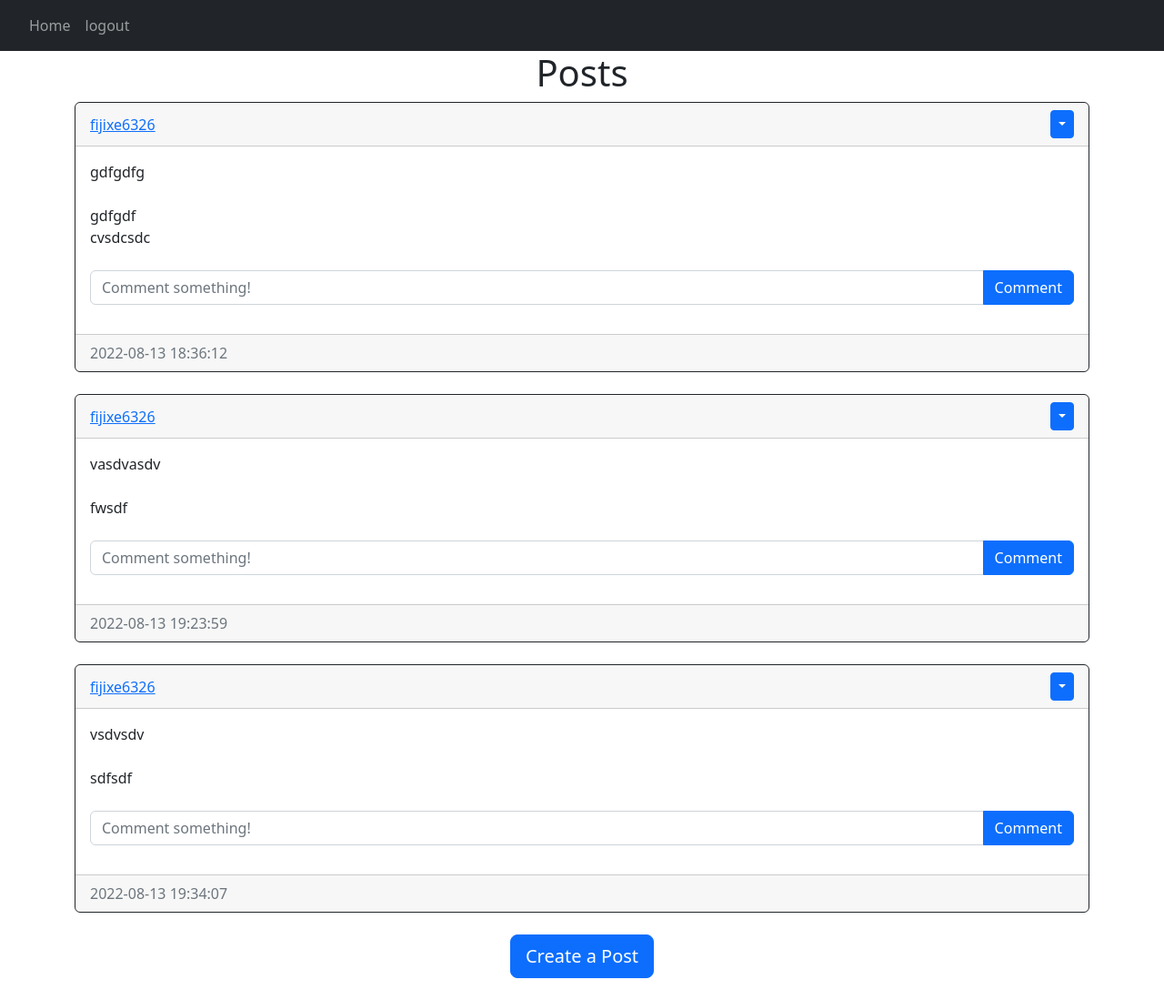
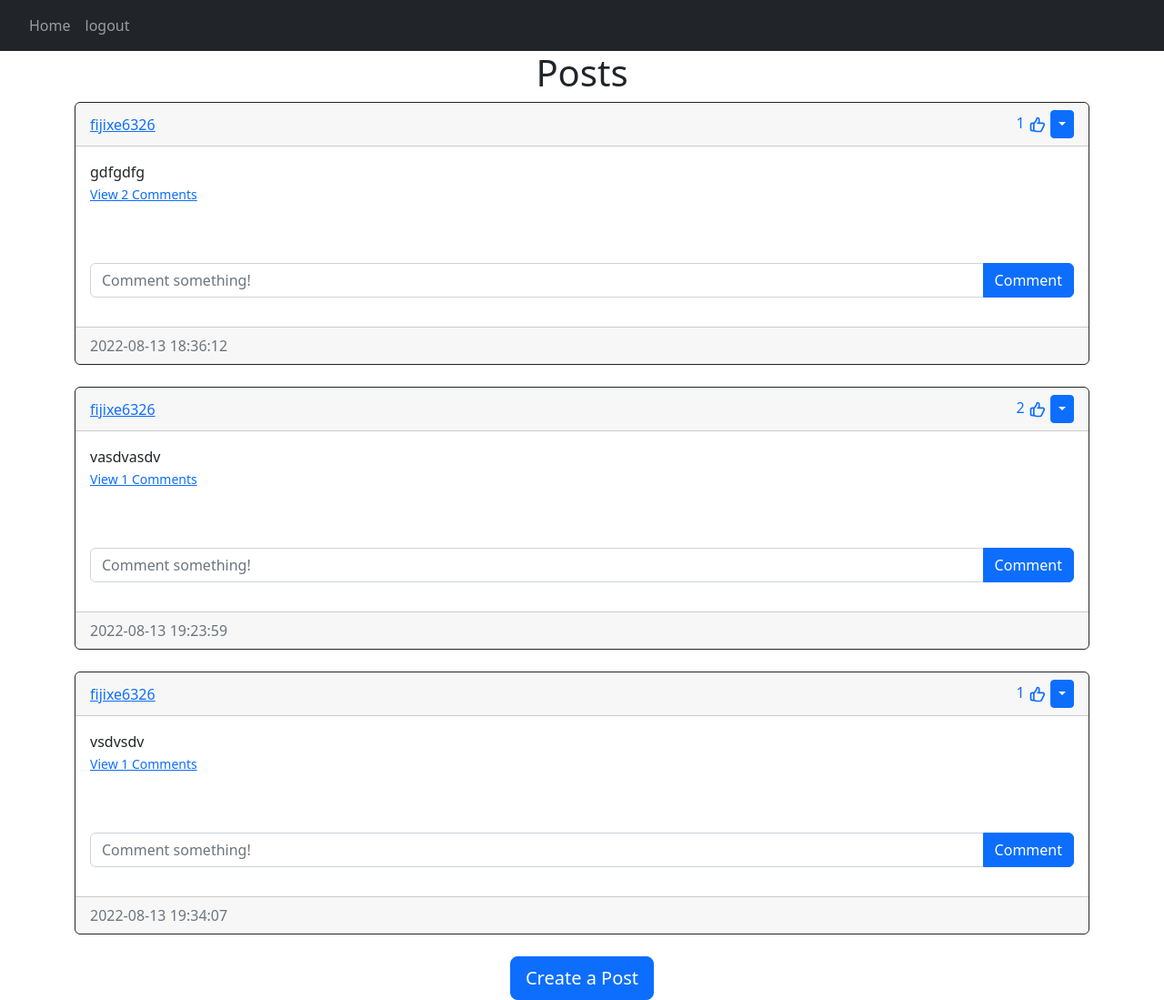
Before and after one commit to cent-dxv/Flask_102-A-Simple-Blog-Website-c-, a Flask app: page / in a window 1280 px wide. Shown: the whole page at 91% size. Before the commit the page ends 1075 px from the top, so only its background shows below. Run offline with Flask 2, Linux system fonts and the light colour scheme; a user stored in the database is signed in; data comes from the database, SQL or seed files in the repository.

Commit message:
like functionality aded

```diff
--- a/service/templates/post_card.html
+++ b/service/templates/post_card.html
@@ -3,9 +3,34 @@
 <h1 align="center">{% block header %}Posts{% endblock %}</h1>
 <div id="posts">
   {% for post in posts %}
+
   <div class="card border-dark">
     <div class="card-header d-flex justify-content-between align-items-center">
       <a href="/posts/{{post.user.username}}">{{post.user.username}}</a>
+
+      <div>
+        <a  class="" href="/like_posts/{{post.id}}" style ="text-decoration: none;"role="button">
+         {{post.likes |length}}
+
+          <svg
+            style="width: 20px"
+            class="w-2 h-2"
+            data-darkreader-inline-stroke=""
+            fill="none"
+            stroke="currentColor"
+            style="--darkreader-inline-stroke: currentColor"
+            viewBox="0 0 24 24"
+            xmlns="http://www.w3.org/2000/svg"
+          >
+            <path
+              stroke-linecap="round"
+              stroke-linejoin="round"
+              stroke-width="2"
+              d="M14 10h4.764a2 2 0 011.789 2.894l-3.5 7A2 2 0 0115.263 21h-4.017c-.163 0-.326-.02-.485-.06L7 20m7-10V5a2 2 0 00-2-2h-.095c-.5 0-.905.405-.905.905 0 .714-.211 1.412-.608 2.006L7 11v9m7-10h-2M7 20H5a2 2 0 01-2-2v-6a2 2 0 012-2h2.5"
+            ></path>
+          </svg>
+        </a>
+
         {% if user.id == post.author %}
         <div class="btn-group">
           <button
@@ -15,20 +40,70 @@
           ></button>
           <ul class="dropdown-menu">
             <li>
-            <a href="/delete-post/{{post.id}}" class="dropdown-item">Delete</a>
+              <a href="/delete-post/{{post.id}}" class="dropdown-item"
+                >Delete</a
+              >
+            </li>
+          </ul>
+          {% endif %}
+        </div>
+      </div>
+    </div>
+    <div class="card-body">
+      <div class="card-text">{{post.post_text}}</div>
+
+      <!-- {% for commnet in post.Comments %}
+      br
+      {{commnet.text}}
+      {% endfor %} -->
+
+      <div class="collapse" id="comments-{{post.id}}">
+        <div class="card">
+          <div class="card-body" id="comments-expanded-{{post.id}}">
+            {% for comment in post.Comments %}
+            <div class="d-flex justify-content-between align-items-center">
+              <div>
+                <a href="/posts/{{comment.user.username}}"
+                  >{{comment.user.username}}</a
+                >: {{comment.text}}
+              </div>
+              <div>
+                <small class="text-muted"> {{comment.date_created}}</small>
+                {% if user.id == comment.author or user.id == post.author %}
+                <div class="btn-group">
+                  <button
+                    type="button"
+                    class="btn btn-sm btn-primary dropdown-toggle"
+                    data-bs-toggle="dropdown"
+                  ></button>
+                  <ul class="dropdown-menu">
+                    <li>
+                      <a
+                        href="/delete-comment/{{comment.id}}"
+                        class="dropdown-item"
+                        >Delete</a
+                      >
                     </li>
                   </ul>
                 </div>
                 {% endif %}
               </div>
-    <div class="card-body">
-      <div class="card-text">{{post.post_text}}</div>
+            </div>
+            {% endfor %}
+          </div>
+        </div>
+      </div>
+      <p class="card-text">
+        {% if post.Comments|length > 0 %}
+        <a data-bs-toggle="collapse" href="#comments-{{post.id}}" role="button">
+          <small>View {{post.Comments|length}} Comments</small>
+        </a>
+        {% else %}
+        <small class="text-muted">No Comments</small>
+        {% endif %}
+      </p>
 
-      {% for commnet in post.Comments %}
-      <br>
-      {{commnet.text}}
-      {% endfor %}
-      <br><br>
+      <br /><br />
       <form
         class="input-group mb-3"
         method="POST"
--- a/service/view.py
+++ b/service/view.py
@@ -1,6 +1,6 @@
 from flask import Blueprint, render_template, redirect, url_for,request,flash
 from flask_login import login_required ,current_user
-from .model import Post, User ,Comment
+from .model import Post, User ,Comment ,Like
 from . import db
 
 view = Blueprint("view", __name__)
@@ -74,3 +74,48 @@ def create_comment(post_id):
         db.session.commit()
 
     return redirect("/")
+
+
+
+
+@view.route("/delete-comment/<commnet_id>" , methods = ['GET'])
+@login_required
+def delet_comment(commnet_id):
+    commnet_id = Comment.query.filter_by(id=commnet_id).first()
+
+    if not commnet_id:
+        flash("Comment does not exist", category='erorr')
+    elif  commnet_id.author != current_user.id:
+        flash("Your not Allowed to delete this", category='erorr')
+
+    else:
+        flash("successfully commented on post", category='success')
+
+        db.session.delete(commnet_id)
+        db.session.commit()
+
+    return redirect("/")
+
+
+@view.route("/like_posts/<post_id>" , methods = ['GET'])
+@login_required
+def like_posts(post_id):
+    post_ids = Post.query.filter_by(id=post_id).first()
+    likes = Like.query.filter_by(post_id=post_ids.id).first()
+    print()
+
+    if not post_ids:
+        flash("Post does not exist", category='erorr')
+    elif likes:
+        flash("You have been liked", category='success')
+
+        db.session.delete(likes)
+        db.session.commit()
+    else:
+        flash("successfully Like on post", category='success')
+
+        new_like = Like( author = current_user.id , post_id = post_ids.id)
+        db.session.add(new_like)
+        db.session.commit()
+
+    return redirect("/")
```
Lines whose indentation alone changed are shown as unchanged.
